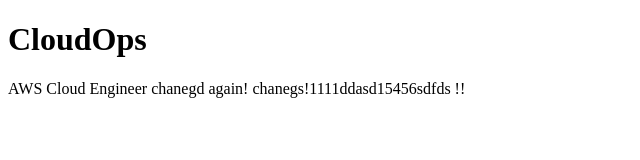
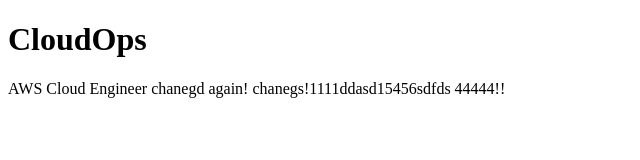
Before and after one commit to Shawnbaloch/Html-code, a plain HTML site: page index.html in a window 1280 px wide. Shown: the full height of the page, 0-640 px from the left. Drawn offline with Linux system fonts and the light colour scheme.

Commit message:
Update index.html

```diff
--- a/index.html
+++ b/index.html
@@ -6,7 +6,7 @@
 <body>
 
 <h1>CloudOps</h1>
-<p>AWS Cloud Engineer chanegd again! chanegs!1111ddasd15456sdfds !! </p>
+<p>AWS Cloud Engineer chanegd again! chanegs!1111ddasd15456sdfds 44444!! </p>
 
 </body>
 </html>
```
